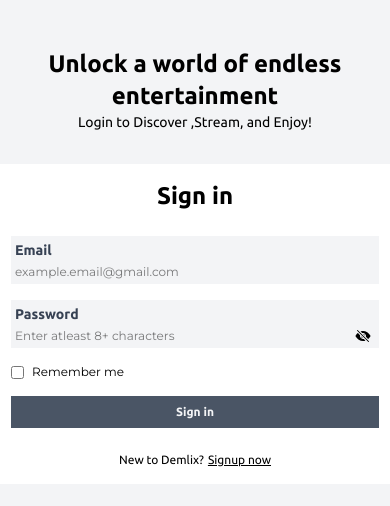
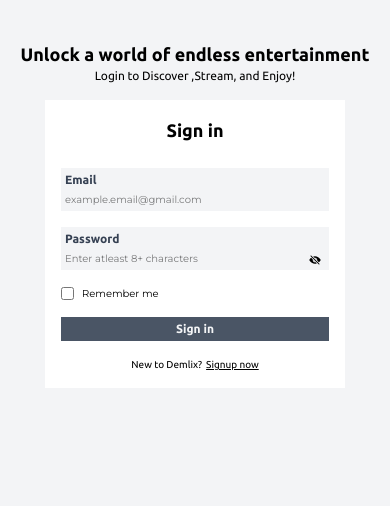
Before and after one commit to Demlew1/The-Movie-Database, a React (Vite) app: page / in a window 390 px wide. Shown: the top 506 px of the page. Built offline with nearby package versions, Linux system fonts and the light colour scheme; no server answers; a web font is replaced by a local one.

Commit message:
finished working on responsive design for sign in page

```diff
--- a/src/components/pages/sign-in/SignIn.jsx
+++ b/src/components/pages/sign-in/SignIn.jsx
@@ -49,36 +49,36 @@
     }
   }
   return (
-    <div className="bg-gray-100 h-screen font-['Ubuntu'] flex flex-col gap-8">
-      <div className="text-center pt-12 sm:pt-8  ">
-        <p className="font-['Ubuntu'] font-bold text-2xl sm:text-lg md:text-2xl">
+    <div className="bg-gray-100 h-screen font-['Ubuntu'] flex flex-col pt-10 gap-4">
+      <div className="text-center">
+        <p className="font-['Ubuntu'] font-bold text-lg sm:text-xl md:text-2xl lg:text-[30px] xl:text-[40px]">
           Unlock a world of endless entertainment
         </p>
-        <p className="text-sm sm:text-xs md:text-sm">
+        <p className="text-xs sm:text-sm md:text-md lg:text-lg xl:text-lg">
           Login to Discover ,Stream, and Enjoy!
         </p>
       </div>
-      <div className="bg-white self-center p-4 w-100 flex flex-col sm:w-90 md:w-100 ">
-        <p className="font-bold text-2xl text-center pb-6 sm:text-xl sm:pb-4 md:pb-6 md:text-2xl">
+      <div className="bg-white self-center p-4 w-75 sm:w-90 flex flex-col md:w-100 xl:w-120 ">
+        <p className="font-bold text-lg text-center pb-6 sm:text-xl md:text-2xl ">
           Sign in
         </p>
         {authError && (
           <div className="mb-4 p-2 text-center bg-red-100 text-red-700 text-sm rounded">
-            {authError}{" "}
+            {authError}
           </div>
         )}
         <form
           onSubmit={handleSubmit(onSubmit)}
-          className="flex flex-col gap-4 sm:gap-3 md:gap-4"
+          className="flex flex-col gap-4 "
         >
           <div>
             <div className="flex flex-col bg-gray-100 gap-1 p-1 pr-2">
-              <label className="font-bold text-gray-700 text-sm sm:text-[12px] md:text-sm">
+              <label className="font-bold text-gray-700 text-xs sm:text-sm md:text-sm lg:text-sm xl:text-sm">
                 Email
               </label>
               <input
                 {...register("email")}
-                className="font-['montserrat'] text-xs focus:outline-none sm:text-[10px] md:text-xs"
+                className="font-['montserrat'] text-[10px]  focus:outline-none"
                 type="text"
                 name="email"
                 autoComplete="current-email"
@@ -93,13 +93,13 @@
           </div>
           <div>
             <div className="flex flex-col gap-1 bg-gray-100 p-1 pr-2 ">
-              <label className="font-bold text-gray-700 text-sm sm:text-[12px] md:text-sm">
+              <label className="font-bold text-gray-700 text-xs sm:text-sm md:text-sm ">
                 Password
               </label>
               <div className="flex flex-row justify-between items-end">
                 <input
                   {...register("password")}
-                  className="font-['montserrat'] text-xs w-60 focus:outline-none sm:text-[10px] md:text-xs"
+                  className="font-['montserrat'] text-[10px] w-60 focus:outline-none "
                   type={showPassword ? "text" : "password"}
                   name="password"
                   autoComplete="current-password"
@@ -110,9 +110,9 @@
                   onClick={() => setShowPassword(!showPassword)}
                 >
                   {showPassword ? (
-                    <IoMdEye className="cursor-pointer" />
+                    <IoMdEye className="cursor-pointer size-3" />
                   ) : (
-                    <IoEyeOff className="cursor-pointer" />
+                    <IoEyeOff className="cursor-pointer size-3" />
                   )}
                 </button>
               </div>
@@ -125,18 +125,16 @@
           </div>
           <div className="flex flex-row gap-2 items-center">
             <input className="cursor-pointer sm:size-3" type="checkbox" />
-            <p className="font-['montserrat'] text-xs sm:text-[12px]">
-              Remember me
-            </p>
+            <p className="font-['montserrat'] text-[10px] ">Remember me</p>
           </div>
           <button
             disabled={isLoading}
             type="submit"
-            className="text-center bg-gray-600 text-gray-100 text-xs p-2 cursor-pointer font-bold hover:bg-gray-500 transition delay-10 sm:p-1 md:p-2"
+            className="text-center bg-gray-600 text-gray-100 text-xs p-1 sm:p-2 cursor-pointer font-bold hover:bg-gray-500 transition delay-10  "
           >
             {isLoading ? "Signing in" : "Sign in"}
           </button>
-          <div className="text-xs flex flex-row gap-1 justify-center pt-2">
+          <div className="text-[10px] sm:text-xs flex flex-row gap-1 justify-center">
             <p>New to Demlix?</p>
             <Link to="/signup" className="underline cursor-pointer">
               Signup now
--- a/src/components/pages/sign-up/SignUpForm.jsx
+++ b/src/components/pages/sign-up/SignUpForm.jsx
@@ -136,7 +136,7 @@
           className="text-center bg-gray-600 text-gray-100 text-xs w-24 h-8 self-end p-2 cursor-pointer font-bold hover:bg-gray-500 transition delay-10 "
           type="submit"
         >
-          {loading ? "Signing-up" : "Sign-up"}
+          {loading ? "Signing up" : "Sign up"}
         </button>
       </div>
     </form>
```
